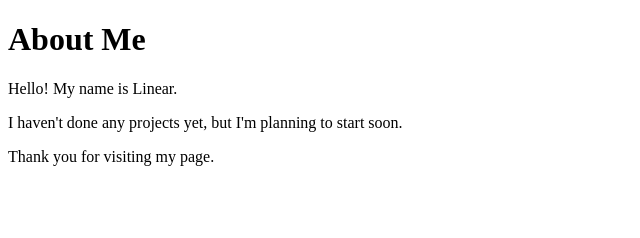
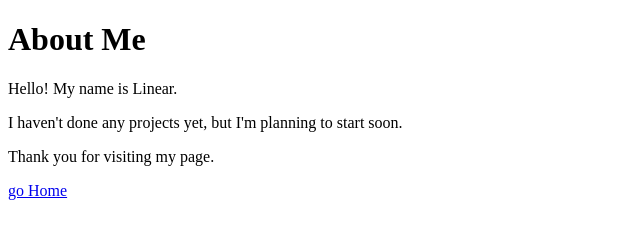
Before and after one commit to linear930/linear930_website, a plain HTML site: page html/about.html in a window 1280 px wide. Shown: the full height of the page, 0-640 px from the left. Drawn offline with Linux system fonts and the light colour scheme.

Commit message:
Update about.html

```diff
--- a/html/about.html
+++ b/html/about.html
@@ -9,5 +9,6 @@
     <p>Hello! My name is Linear.</p>
     <p>I haven't done any projects yet, but I'm planning to start soon.</p>
     <p>Thank you for visiting my page.</p>
+<p><a href="../index.html">go Home</a></p>
 </body>
 </html>
```
